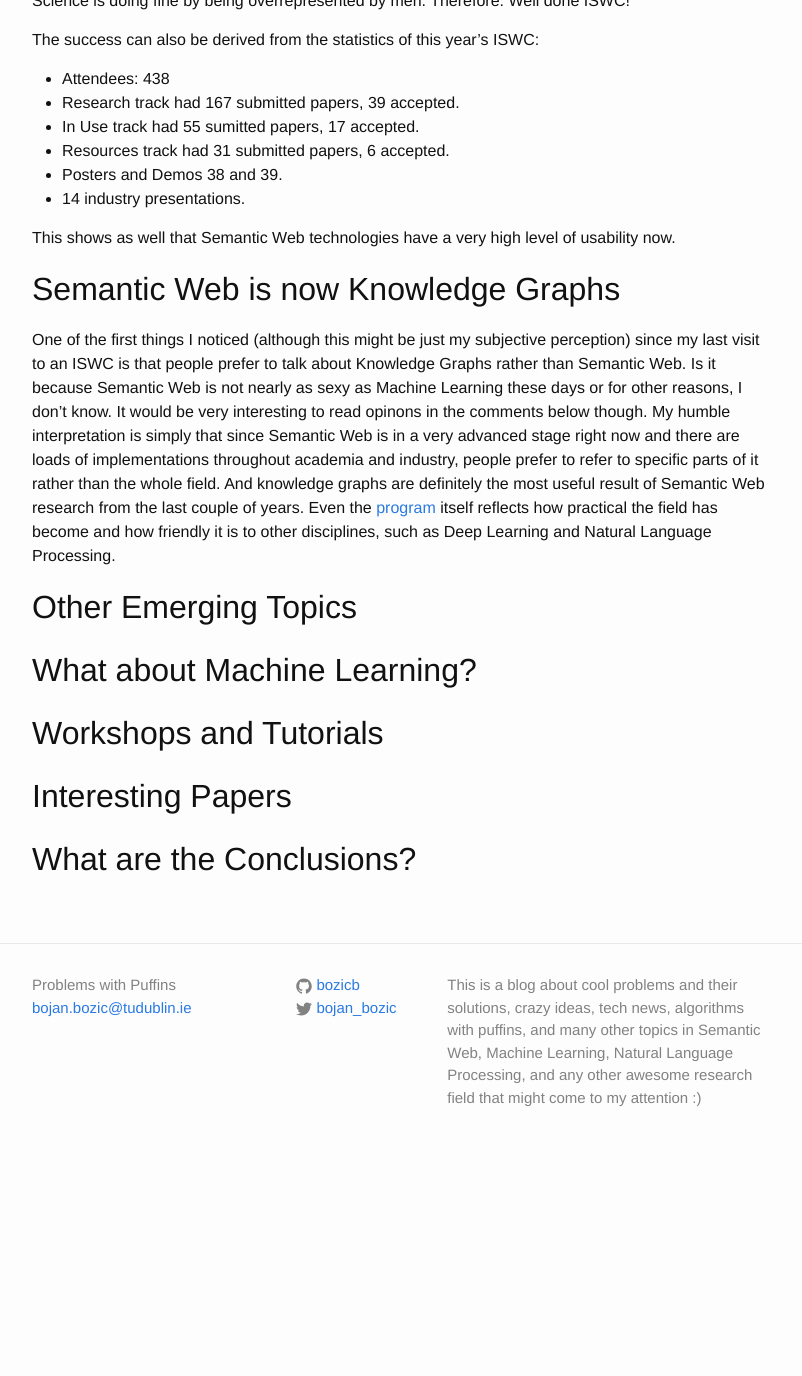
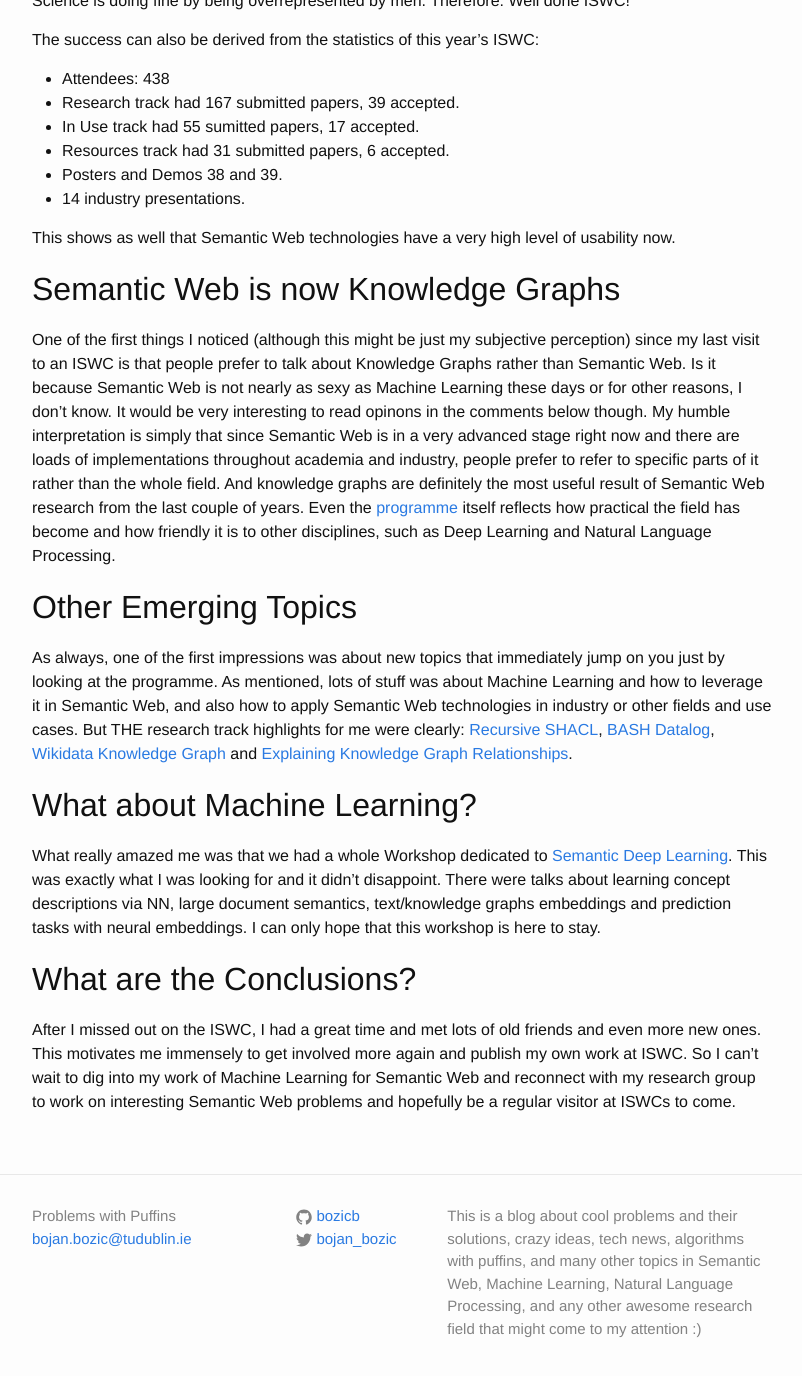
Before and after one commit to bozicb/bozicb.github.io, a Jekyll site: the page built from _posts/2018-12-01-trip-report-iswc-2018.markdown, in a window 1280 px wide and 1400 px high, scrolled down 457 px. Shown: the top 1376 px of the window, without its empty margins (238-1040 px from the left). Built offline with Jekyll 4.4.1, drawn with Linux system fonts in a browser that asks for light colours; comment, search, counter and statistics services are not loaded; before the commit the page ends 1626 px from its top, so only the background shows below that.

Commit message:
missing text added

```diff
--- a/_posts/2018-12-01-trip-report-iswc-2018.markdown
+++ b/_posts/2018-12-01-trip-report-iswc-2018.markdown
@@ -31,18 +31,26 @@
 This shows as well that Semantic Web technologies have a very high level of usability now.
 
 ## Semantic Web is now Knowledge Graphs
-One of the first things I noticed (although this might be just my subjective perception) since my last visit to an ISWC is that people prefer to talk about Knowledge Graphs rather than Semantic Web. Is it because Semantic Web is not nearly as sexy as Machine Learning these days or for other reasons, I don't know. It would be very interesting to read opinons in the comments below though. My humble interpretation is simply that since Semantic Web is in a very advanced stage right now and there are loads of implementations throughout academia and industry, people prefer to refer to specific parts of it rather than the whole field. And knowledge graphs are definitely the most useful result of Semantic Web research from the last couple of years. Even the [program][ISWC Program] itself reflects how practical the field has become and how friendly it is to other disciplines, such as Deep Learning and Natural Language Processing.
+One of the first things I noticed (although this might be just my subjective perception) since my last visit to an ISWC is that people prefer to talk about Knowledge Graphs rather than Semantic Web. Is it because Semantic Web is not nearly as sexy as Machine Learning these days or for other reasons, I don't know. It would be very interesting to read opinons in the comments below though. My humble interpretation is simply that since Semantic Web is in a very advanced stage right now and there are loads of implementations throughout academia and industry, people prefer to refer to specific parts of it rather than the whole field. And knowledge graphs are definitely the most useful result of Semantic Web research from the last couple of years. Even the [programme][ISWC Programme] itself reflects how practical the field has become and how friendly it is to other disciplines, such as Deep Learning and Natural Language Processing.
 
 ## Other Emerging Topics
+As always, one of the first impressions was about new topics that immediately jump on you just by looking at the programme. As mentioned, lots of stuff was about Machine Learning and how to leverage it in Semantic Web, and also how to apply Semantic Web technologies in industry or other fields and use cases. But THE research track highlights for me were clearly: [Recursive SHACL][SHACL paper], [BASH Datalog][BASH Datalog paper], [Wikidata Knowledge Graph][Wikidata paper] and [Explaining Knowledge Graph Relationships][Explaining KG paper].
+
+## What about Machine Learning?
+What really amazed me was that we had a whole Workshop dedicated to [Semantic Deep Learning][DL Workshop]. This was exactly what I was looking for and it didn't disappoint. There were talks about learning concept descriptions via NN, large document semantics, text/knowledge graphs embeddings and prediction tasks with neural embeddings. I can only hope that this workshop is here to stay.
+
+## What are the Conclusions?
+After I missed out on the ISWC, I had a great time and met lots of old friends and even more new ones. This motivates me immensely to get involved more again and publish my own work at ISWC. So I can't wait to dig into my work of Machine Learning for Semantic Web and reconnect with my research group to work on interesting Semantic Web problems and hopefully be a regular visitor at ISWCs to come.
 
 
-## What about Machine Learning?
-## Workshops and Tutorials
-## Interesting Papers
-## What are the Conclusions?
 
 [ISWC]: http://iswc2018.semanticweb.org/
-[ISWC Program]: http://iswc2018.semanticweb.org/program
+[ISWC Programme]: http://iswc2018.semanticweb.org/program
+[SHACL paper]: http://iswc2018.semanticweb.org/sessions/semantics-and-validation-of-recursive-shacl/index.html
+[BASH Datalog paper]: http://iswc2018.semanticweb.org/sessions/bash-datalog-answering-datalog-queries-with-unix-shell-commands/index.html
+[Wikidata paper]: http://iswc2018.semanticweb.org/sessions/getting-the-most-out-of-wikidata-semantic-technology-usage-in-wikipedias-knowledge-graph/index.html
+[Explaining KG paper]: http://iswc2018.semanticweb.org/sessions/thats-interesting-tell-me-more-finding-descriptive-support-passages-for-explaining-knowledge-graph-relationships/index.html
+[DL Workshop]: https://www.dfki.de/~declerck/semdeep-4/
 
 {% if page.comments %}
 <div id="disqus_thread"></div>
```
